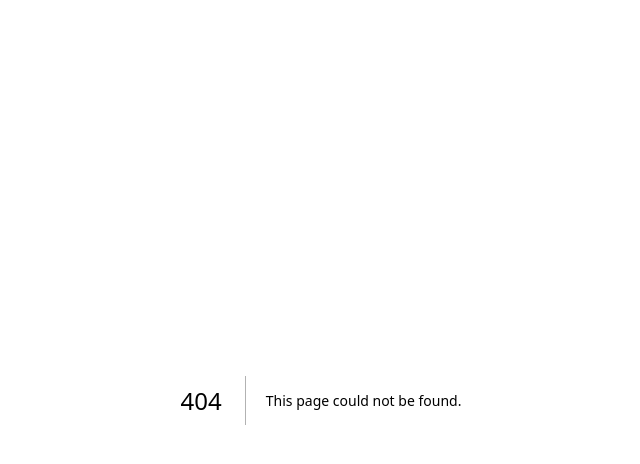
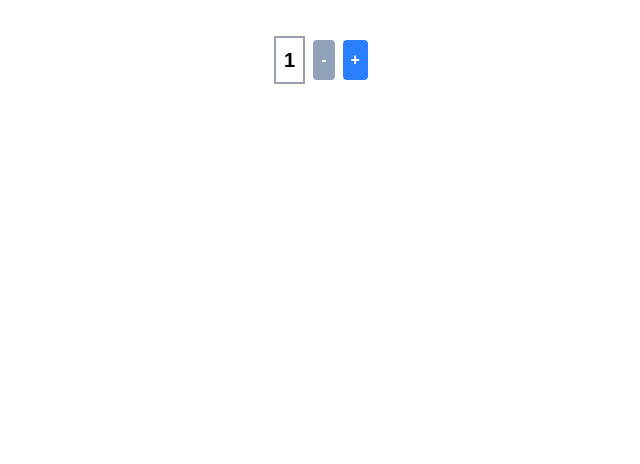
Before and after one commit to DeiterEdradan/cprg306-assignments, a Next.js app: page /week-4 in a window 1280 px wide. Before the commit this address had no page. Shown: the top 464 px of the page, without its empty margins (319-959 px from the left). Built offline with nearby package versions, Linux system fonts and the light colour scheme.

Commit message:
Create page.js

```diff
--- /dev/null
+++ b/app/week-4/page.js
@@ -0,0 +1,8 @@
+import NewItem from "./new-item";
+export default function Page() {
+    return (
+        <main className="flex justify-center mt-5">
+            <NewItem />
+        </main>
+    );
+}
```
